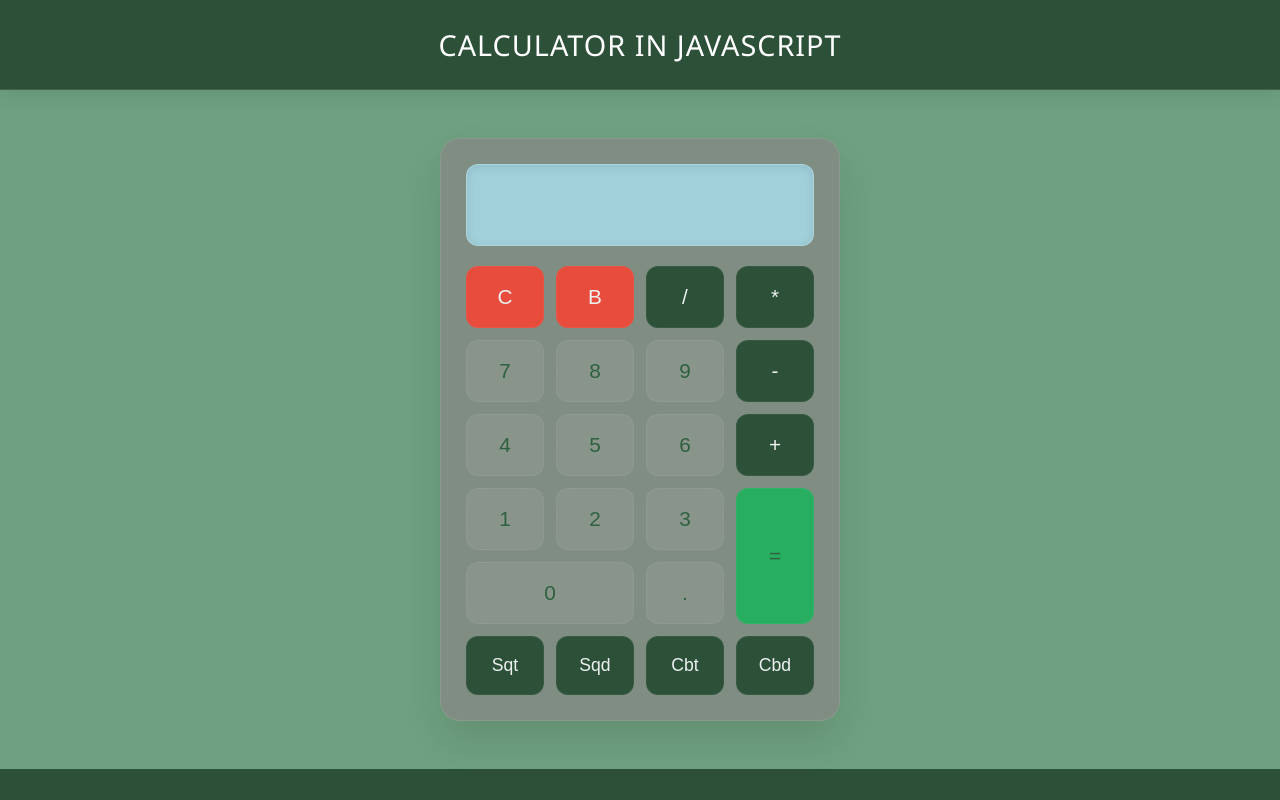
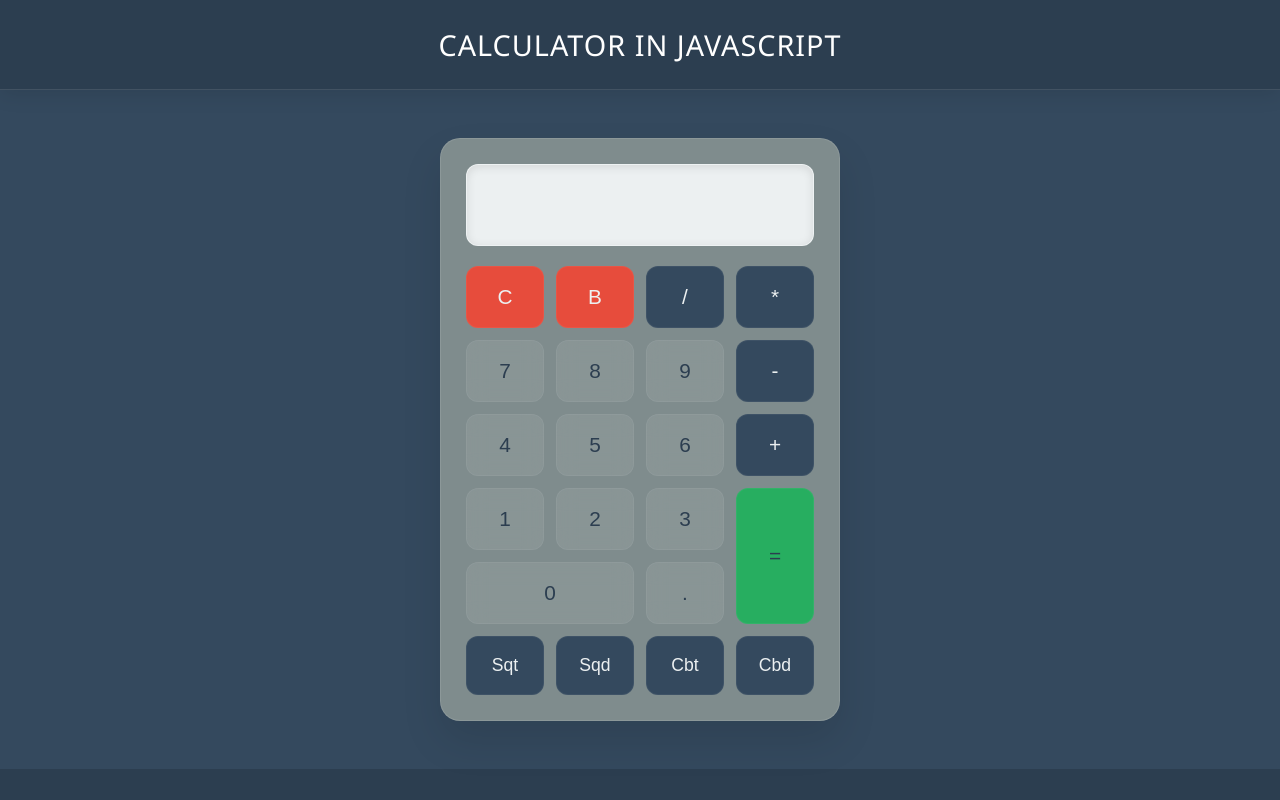
Before and after one commit to gabrielluisdelacruz/DelaCruz, a plain HTML site: page index.html in a window 1280 px wide. Drawn offline with Linux system fonts and the light colour scheme.

Commit message:
original

```diff
--- a/style.css
+++ b/style.css
@@ -6,12 +6,12 @@
 
 body {
     font-family: 'Segoe UI', Tahoma, Geneva, Verdana, sans-serif;
-    background: #2c5038;
+    background: #2c3e50;
     min-height: 100vh;
 }
 
 header{
-    background-color: #2c5038;
+    background-color: #2c3e50;
     backdrop-filter: blur(10px);
     color: white;
     text-align: center;
@@ -27,14 +27,14 @@ header h1 {
 }
 
 .calculator{
-    background-color: #6ea17f;
+    background-color: #34495e;
     display: flex;
     justify-content: center;
     padding: 3rem 1rem;
 }
 
 .box{
-    background-color: #7f8d82;
+    background-color: #7f8c8d;
     backdrop-filter: blur(20px);
     width: 100%;
     max-width: 400px;
@@ -45,8 +45,8 @@ header h1 {
 }
 
 .textview{
-    background-color: #a1d0db;
-    color: #243749;
+    background-color: #ecf0f1;
+    color: #34495e;
     font-size: 2.2rem;
     width: 100%;
     padding: 20px 15px;
@@ -78,7 +78,7 @@ header h1 {
     border-radius: 12px;
     border: none;
     background: #95a5a6;
-    color: #2f6140;
+    color: #2c3e50;
     cursor: pointer;
     transition: all 0.2s ease;
     backdrop-filter: blur(10px);
@@ -102,7 +102,7 @@ header h1 {
 .container button[value="*"],
 .container button[value="-"],
 .container button[value="+"] {
-    background: #2c5038;
+    background: #34495e;
     color: #ecf0f1;
     font-weight: 500;
 }
@@ -111,7 +111,7 @@ header h1 {
 .container button[value="*"]:hover,
 .container button[value="-"]:hover,
 .container button[value="+"]:hover {
-    background: #2c5038;
+    background: #34495e;
     color: #ecf0f1;
 }
 
@@ -148,7 +148,7 @@ header h1 {
 .container button[value="sqd"],
 .container button[value="cbt"],
 .container button[value="cbd"] {
-    background: #2c5038;
+    background: #34495e;
     color: #ecf0f1;
     font-size: 1.1rem;
     font-weight: 500;
@@ -158,7 +158,7 @@ header h1 {
 .container button[value="sqd"]:hover,
 .container button[value="cbt"]:hover,
 .container button[value="cbd"]:hover {
-    background: #2c5038;
+    background: #34495e;
     color: #ecf0f1;
 }
 
```
